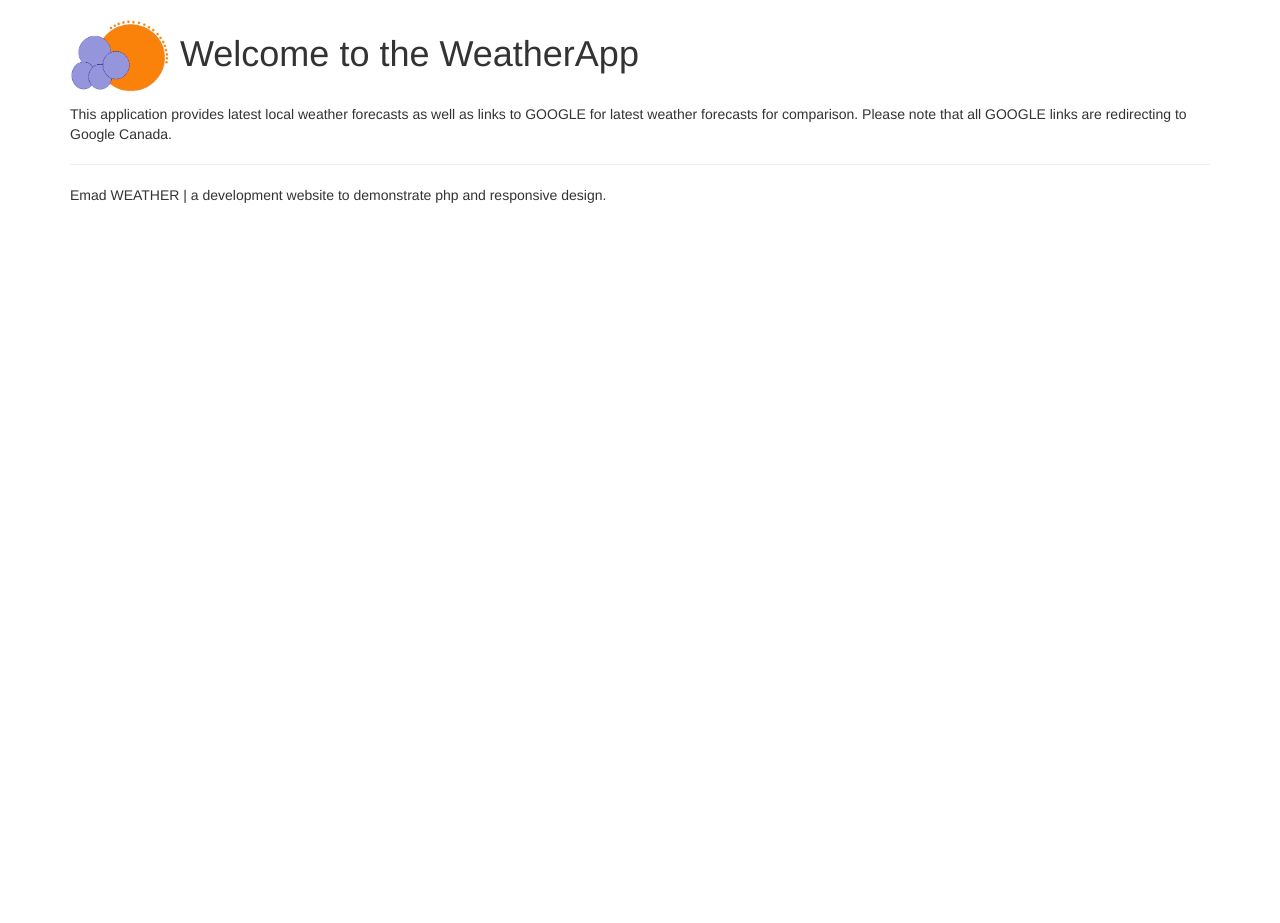
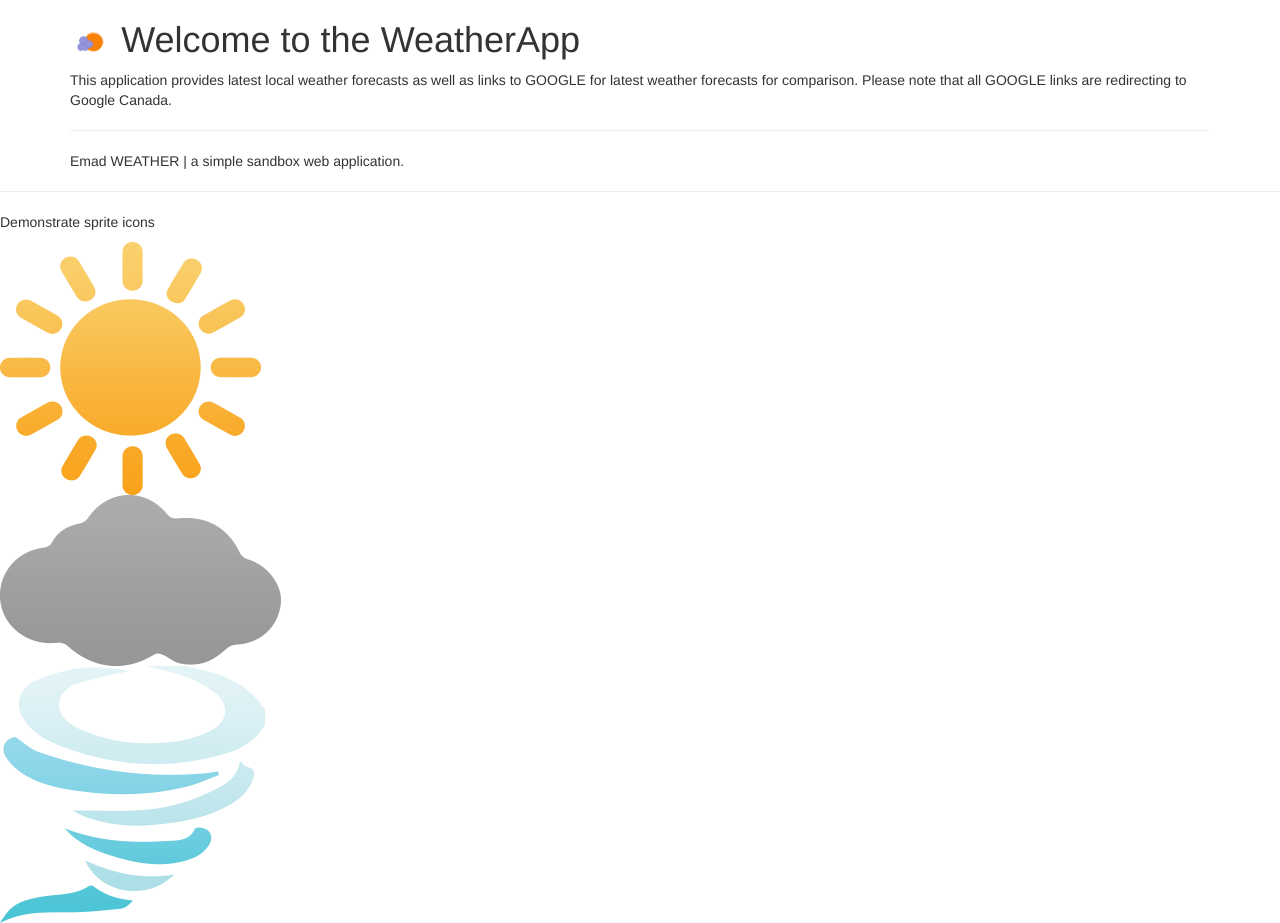
Before and after one commit to emadmessiha/eWeather, a PHP site: page /help.php in a window 1280 px wide. Shown: the part 52-975 px from the top of the page. Before the commit the page ends 255 px from the top, so only its background shows below. Run offline with PHP 8.4, Linux system fonts and the light colour scheme; some libraries are stand-ins or nearby versions.

Commit message:
Committing CSS sprites for better weather icons

```diff
--- a/css/main.css
+++ b/css/main.css
@@ -1,2 +1,111 @@
 a.navbar-brand{float:left;}
 .navbar-brand img{float:left;height:25px;}
+
+h1 img{margin:2px 7px;height:20px;}
+
+
+.weather-sprite {
+  background: url('../images/weather-icons-set.png') no-repeat
+}
+
+.sun {
+  background-position: -30px -35px;
+  width: 261px;
+  height: 253px;
+}
+
+.sun-rain {
+  background-position: -453px -14px;
+  width: 261px;
+  height: 270px;
+}
+
+.sun-clouds {
+  background-position: -1310px -14px;
+  width: 302px;
+  height: 226px;
+}
+
+.cloud {
+  background-position: -881px -59px;
+  width: 281px;
+  height: 171px;
+}
+
+.rain {
+  background-position: -20px -402px;
+  width: 281px;
+  height: 233px;
+}
+
+.thunder {
+  background-position: -463px -410px;
+  width: 281px;
+  height: 253px;
+}
+
+.various-clouds {
+  background-position: -873px -395px;
+  width: 295px;
+  height: 212px;
+}
+
+.thunder-showers {
+  background-position: -33px -776px;
+  width: 281px;
+  height: 253px;
+}
+
+.snow {
+  background-position: -470px -781px;
+  width: 281px;
+  height: 261px;
+}
+
+.clouds-rain {
+  background-position: -877px -761px;
+  width: 294px;
+  height: 290px;
+}
+
+.temp-cold {
+  background-position: -185px -1166px;
+  width: 116px;
+  height: 227px;
+}
+
+.temp-warm {
+  background-position: -41px -1166px;
+  width: 116px;
+  height: 227px;
+}
+
+.umbrella {
+  background-position: -457px -1160px;
+  width: 323px;
+  height: 238px;
+}
+
+.wind {
+  background-position: -958px -1158px;
+  width: 261px;
+  height: 246px;
+}
+
+.tornado {
+  background-position: -1338px -1156px;
+  width: 265px;
+  height: 257px;
+}
+
+.rainbow {
+  background-position: -1265px -817px;
+  width: 404px;
+  height: 163px;
+}
+
+.night-clouds {
+  background-position: -1312px -324px;
+  width: 302px;
+  height: 283px;
+}
--- a/five-day.php
+++ b/five-day.php
@@ -2,11 +2,10 @@
 require_once('classes/WeatherRequest.php');
 require_once('classes/ClientLocation.php');
 $cl = new ClientLocation();
-$wr = new WeatherRequest($cl->getCurrentCityExact(),"5");
+$wr = new WeatherRequest($cl->getCurrentCityExact(),"1");
 
 ?>
 <!doctype html>
-
 <html>
 
   <head>
--- a/help.php
+++ b/help.php
@@ -13,11 +13,16 @@
   <body>
     <div class="container">
       <?php include 'includes/header-navigation.php';?>
-      <h1><img src="images/eweather.png" width="100"> Welcome to the WeatherApp</h1>
+      <h1><img src="images/eweather.png"> Welcome to the WeatherApp</h1>
 	  <p>This application provides latest local weather forecasts as well as links to GOOGLE for latest weather forecasts for comparison. Please note that all GOOGLE links are redirecting to Google Canada.</p>
       <?php include 'includes/footer.php';?>
       <div class="row"></div>
     </div>
+    <hr>
+    <p>Demonstrate sprite icons</p>
+    <div class="weather-sprite sun"></div>
+    <div class="weather-sprite cloud"></div>
+    <div class="weather-sprite tornado"></div>
   </body>
 
 </html>
--- a/includes/current-weather.php
+++ b/includes/current-weather.php
@@ -3,7 +3,7 @@
 ?>
 <div class="panel panel-default">
     <div class="panel-heading">
-      <h1><?php echo $wr->getCurrentCity(); ?></h1>
+      <h1><?php echo $wr->getCurrentCity(); ?><img src="images/loc.png" title="location automatically detected" /></h1>
       <p id="currentdate"><?php echo $wr->getCurrentDate(); ?></p>
       <div class="media">
         <a class="pull-left" href="#"><img id="weatherIconUrl" class="media-object" src="<?php echo $wr->getCurrentIconURL(); ?>"></a>
--- a/includes/footer.php
+++ b/includes/footer.php
@@ -1,4 +1,4 @@
 <?php
 ?>
 <hr>
-<footer>Emad WEATHER | a development website to demonstrate php and responsive design.</footer>
+<footer>Emad WEATHER | a simple sandbox web application.</footer>
--- a/index.php
+++ b/index.php
@@ -6,7 +6,6 @@ $wr = new WeatherRequest($cl->getCurrentCityExact(),"1");
 
 ?>
 <!doctype html>
-
 <html>
 
   <head>
```
Also changed, not shown: images/loc.png (added), images/weather-icons-set.png (added).
